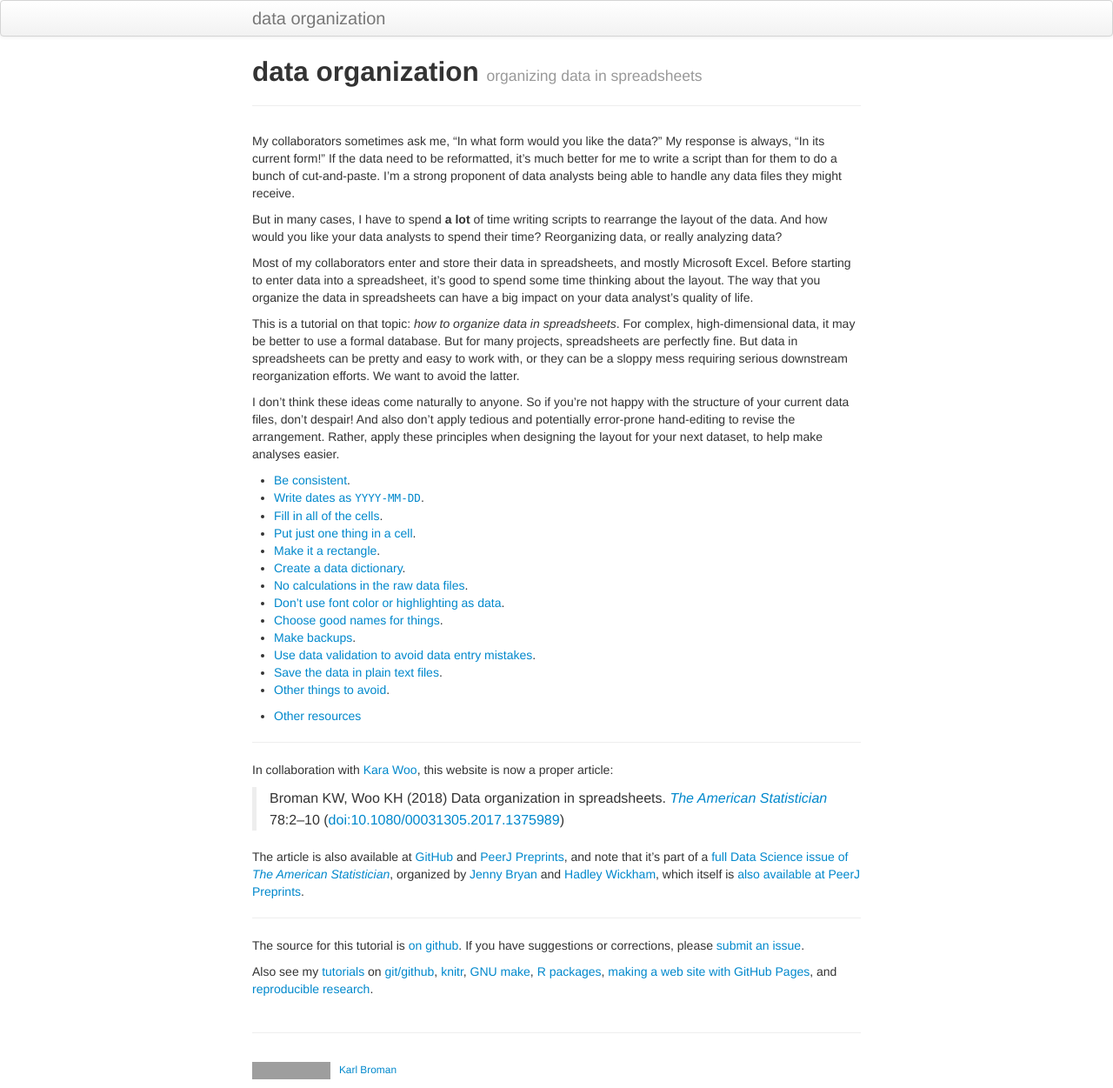
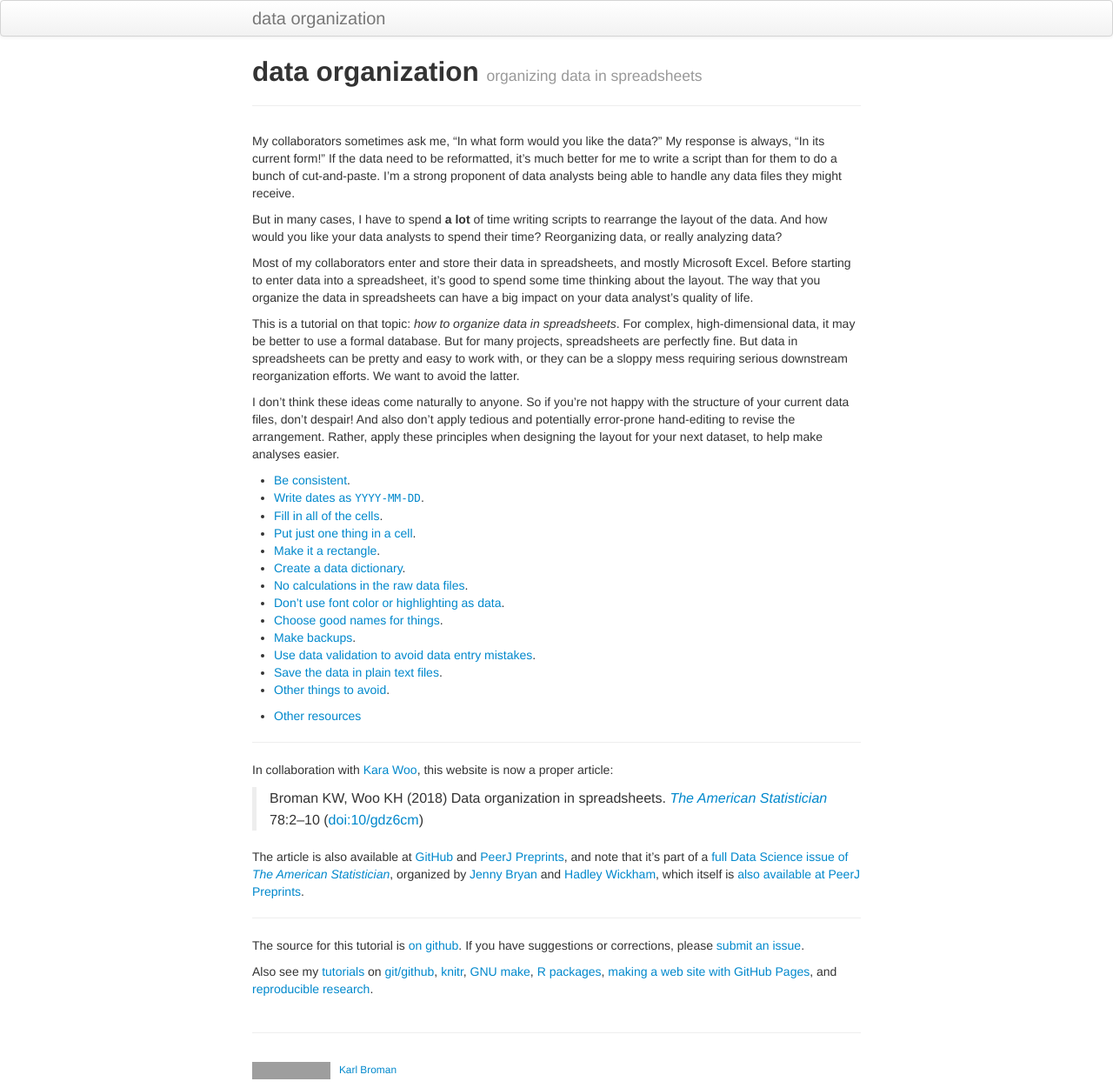
Before and after one commit to kbroman/dataorg, a Jekyll site: the page built from index.md, in a window 1280 px wide. Shown: the whole page at 87% size. Built offline with Jekyll 4.4.1, drawn with Linux system fonts in a browser that asks for light colours; grey boxes are pictures that could not be loaded.

Commit message:
Use simplified doi

```diff
--- a/index.md
+++ b/index.md
@@ -60,7 +60,7 @@ a proper article:
 
 > Broman KW, Woo KH (2018) Data organization in spreadsheets.
 > [_The American Statistician_](https://www.tandfonline.com/toc/utas20/current) 78:2&ndash;10
-> ([doi:10.1080/00031305.2017.1375989](https://doi.org/10.1080/00031305.2017.1375989))
+> ([doi:10/gdz6cm](https://doi.org/gdz6cm))
 
 The article is also available at [GitHub](https://github.com/kbroman/Paper_DataOrg) and
 [PeerJ Preprints](https://peerj.com/preprints/3183/), and note that
```
Also changed, not shown: ReadMe.md.
